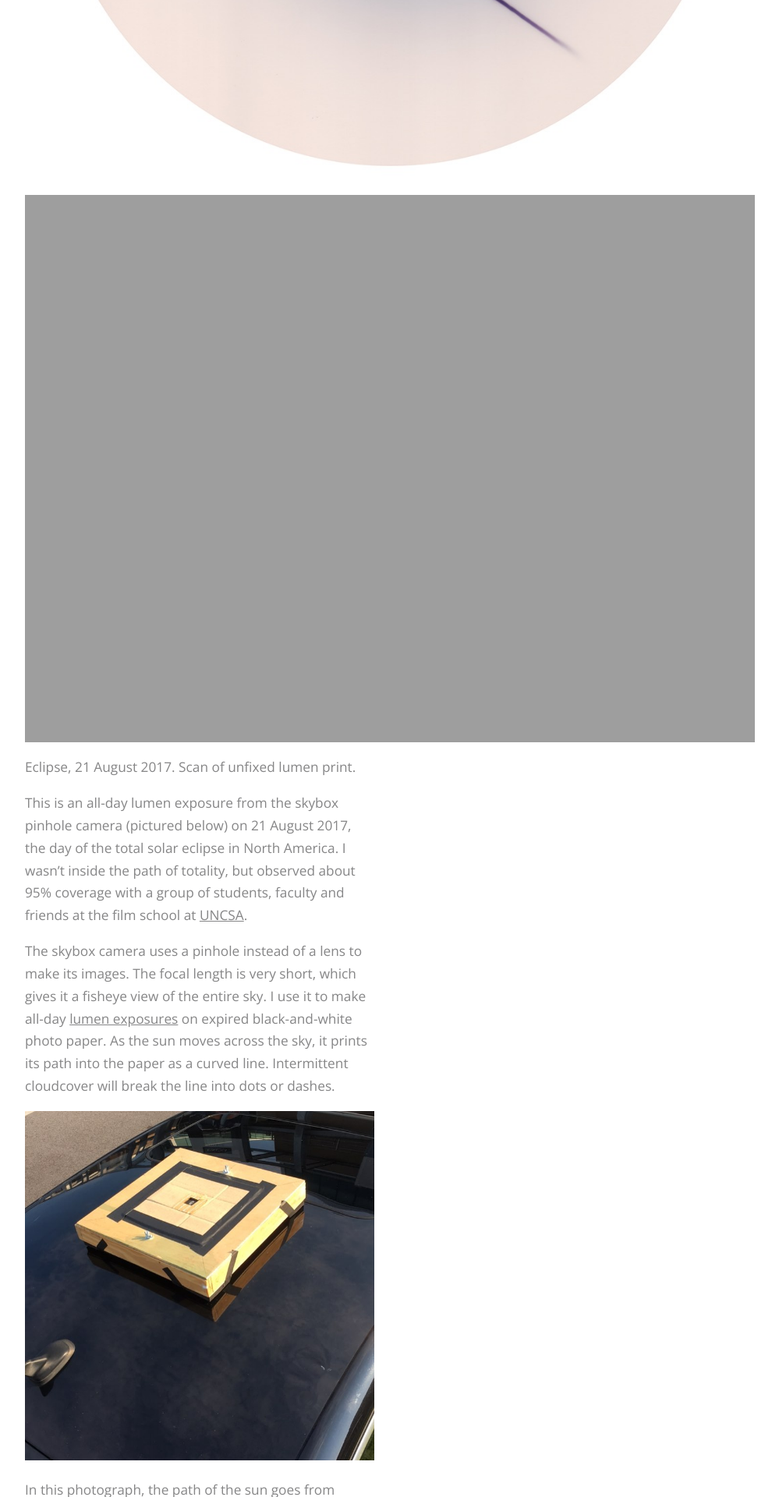
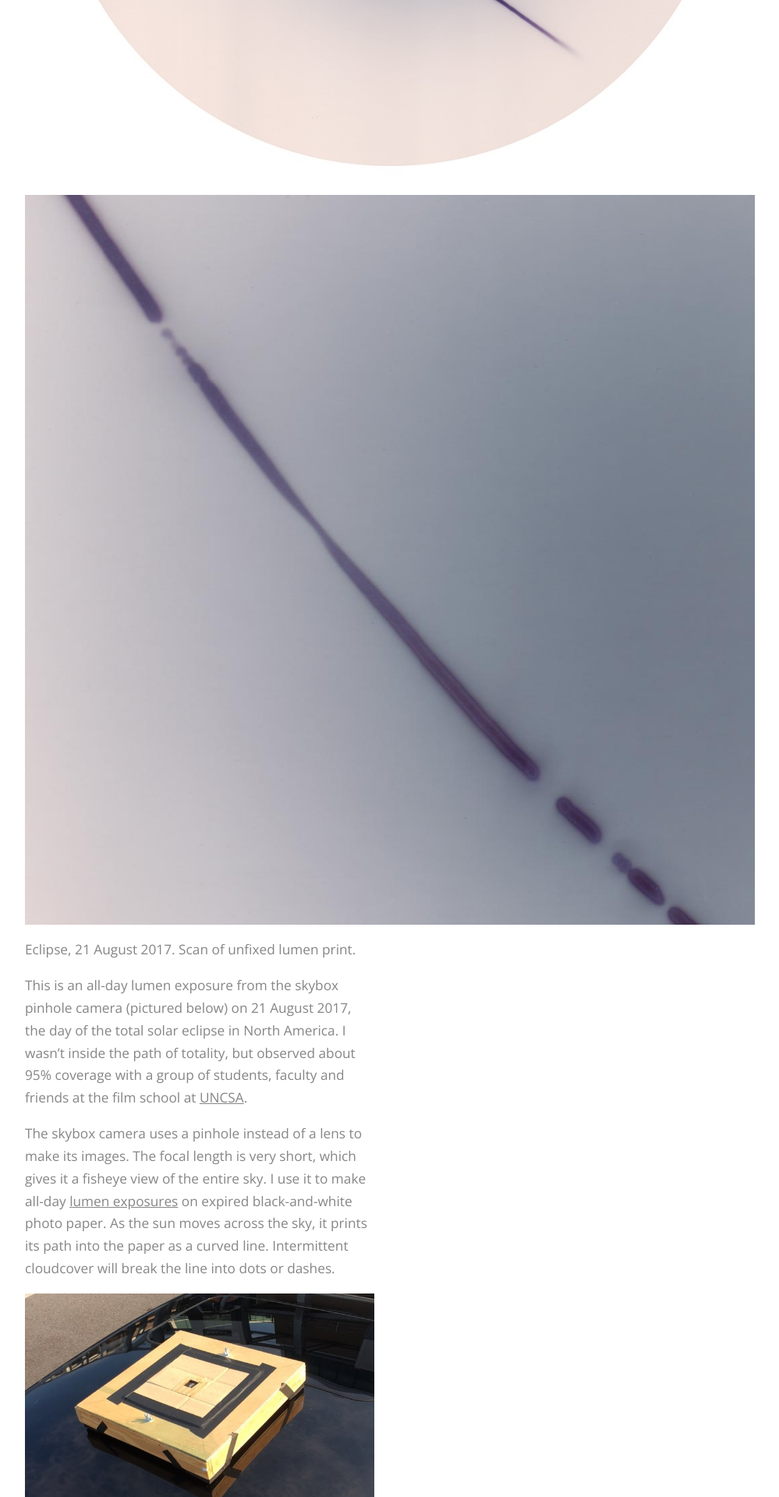
Before and after one commit to hellothisistim/hellothisistim.github.io, a Jekyll site: the page built from _posts/2017-08-21-eclipse-skybox-lumen.md, in a window 1280 px wide. Shown: the part 895-2815 px from the top of the page at 78% size, without its empty margins (148-1147 px from the left). Built offline with Jekyll 4.4.1, drawn with Linux system fonts in a browser that asks for light colours.

Commit message:
Fixes for travis (#24)
* replace missing photo

* ignore no response and timeouts

* Link fixes

```diff
--- a/_layouts/home.html
+++ b/_layouts/home.html
@@ -22,11 +22,11 @@
 	<!-- <h2>Projects</h2> -->
 	{% for post in site.posts %}
 		<section>
-			<a href={{ post.url }}>
+			<a href={{ site.url}}{{ post.url }}>
 			{% if post.photograph %}
-				<img src={{ site.url }}/photographs/{{ post.photograph }} />
+				<img src={{ site.url }}/photographs/{{ post.photograph }} alt="{{ post.title }}" />
 			{% elsif post.gallery %}
-				<img src={{ site.url }}/photographs/{{ post.gallery[0] }} />
+				<img src={{ site.url }}/photographs/{{ post.gallery[0] }} alt="{{ post.title }}" />
 			{% else %}
 				<h2>{{ post.title }}</h2>
 			{% endif %}
```
Also changed, not shown: _posts/2017-11-16-characterize-instax-01.md (+1 -1 lines), photographs/skybox-lumen_2017-08-21_cu.jpg (added), 1 other file.
